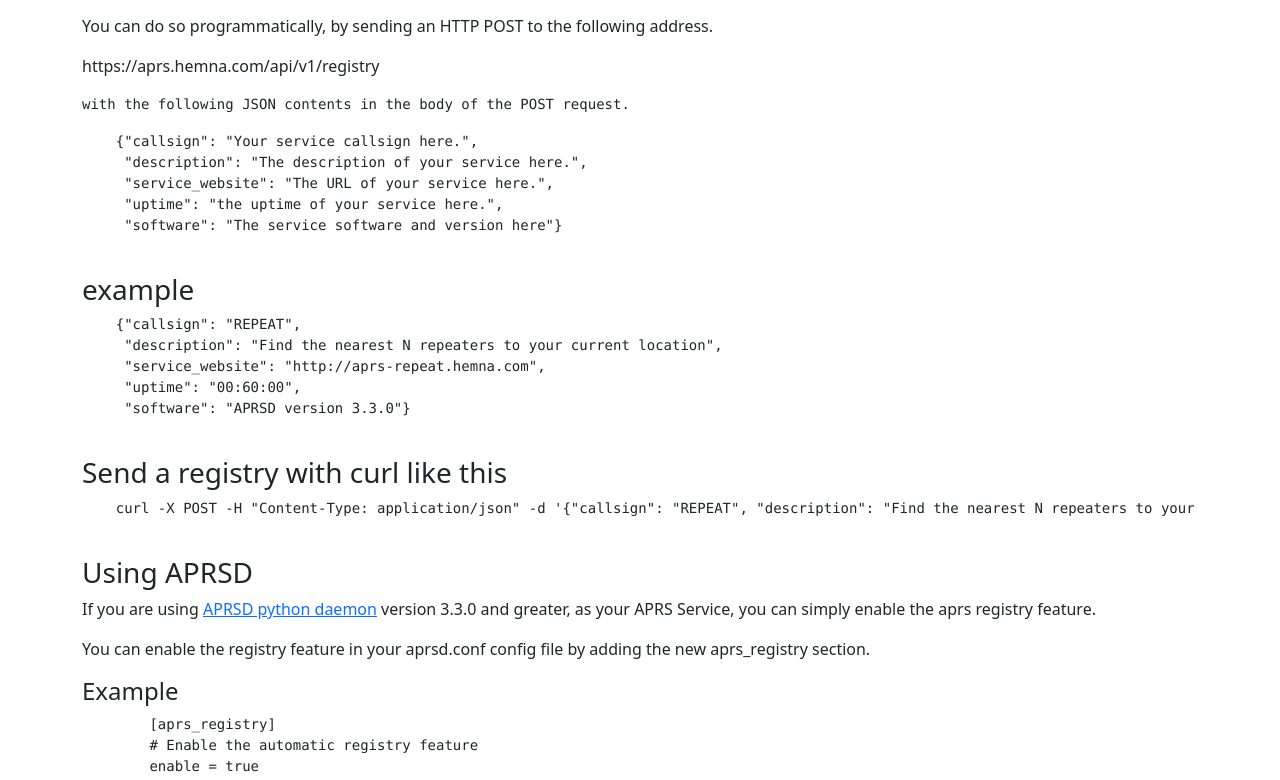
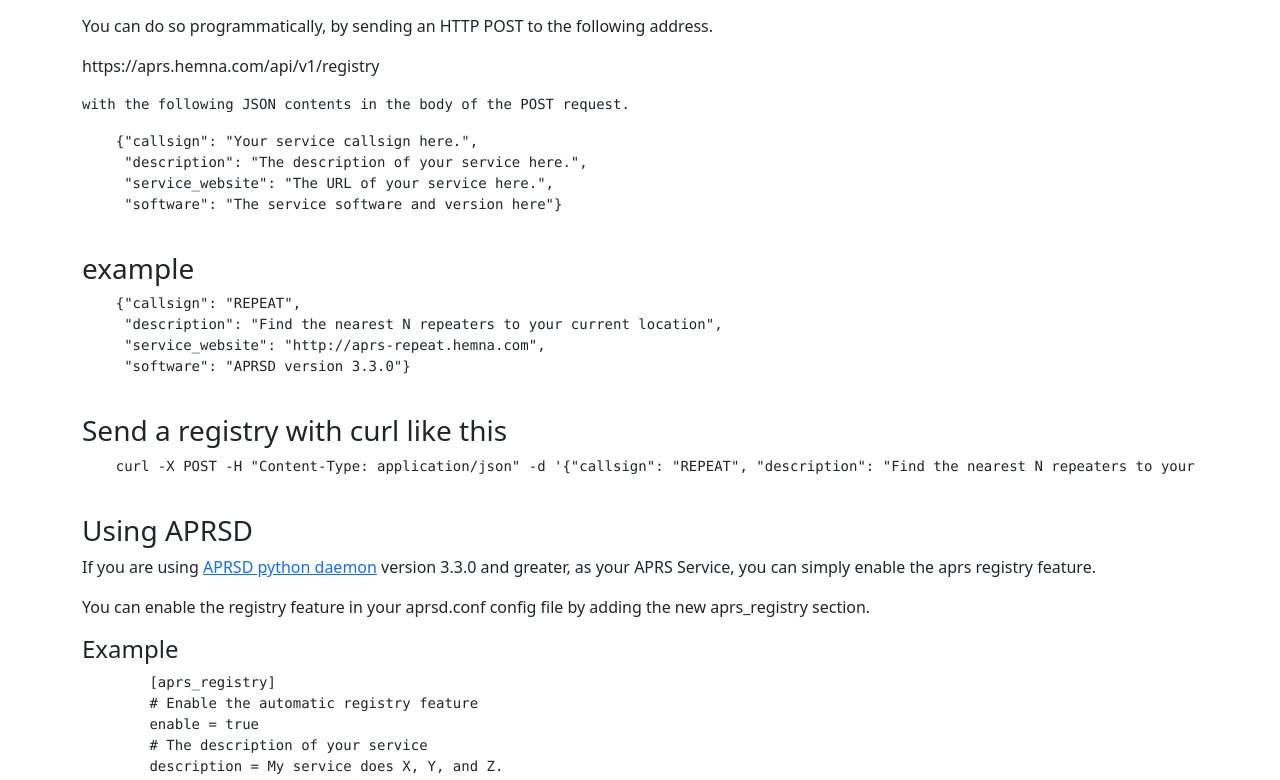
Before and after one commit to hemna/aprs-service-registry, a FastAPI app: page / in a window 1280 px wide. Shown: the part 352-1132 px from the top of the page. Run offline with FastAPI, Linux system fonts and the light colour scheme; some libraries are stand-ins or nearby versions.

Commit message:
uptime isn't needed

```diff
--- a/aprs_service_registry/main.py
+++ b/aprs_service_registry/main.py
@@ -28,7 +28,6 @@ class registryRequest(BaseModel):
     callsign: str
     description: str
     service_website: str
-    uptime: str
     software: str
 
 
--- a/aprs_service_registry/web/templates/index.html
+++ b/aprs_service_registry/web/templates/index.html
@@ -55,7 +55,6 @@
     {"callsign": "Your service callsign here.",
      "description": "The description of your service here.",
      "service_website": "The URL of your service here.",
-     "uptime": "the uptime of your service here.",
      "software": "The service software and version here"}
     </pre>
 
@@ -64,13 +63,12 @@
     {"callsign": "REPEAT",
      "description": "Find the nearest N repeaters to your current location",
      "service_website": "http://aprs-repeat.hemna.com",
-     "uptime": "00:60:00",
      "software": "APRSD version 3.3.0"}
     </pre>
 
     <h3>Send a registry with curl like this</h3>
     <pre>
-    curl -X POST -H "Content-Type: application/json" -d '{"callsign": "REPEAT", "description": "Find the nearest N repeaters to your current location", "service_website": "http://aprs-repeat.hemna.com", "uptime": "00:60:00", "software": "APRSD version 3.3.0"}' https://aprs.hemna.com/api/v1/registry
+    curl -X POST -H "Content-Type: application/json" -d '{"callsign": "REPEAT", "description": "Find the nearest N repeaters to your current location", "service_website": "http://aprs-repeat.hemna.com", "software": "APRSD version 3.3.0"}' https://aprs.hemna.com/api/v1/registry
     </pre>
 
     <h3>Using APRSD</h3>
```
